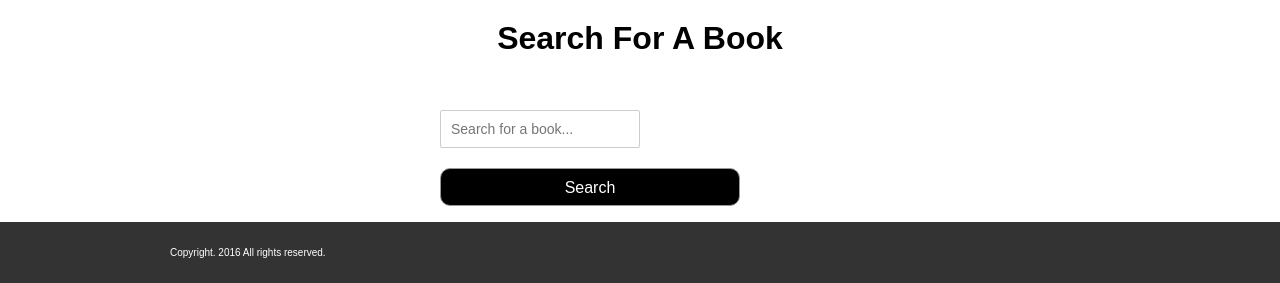
After one commit to GabrielGrimberg/Library-Website, a PHP site: page /Search.php in a window 1280 px wide. The commit adds this page. Shown: the part 559-842 px from the top of the page. Run offline with PHP 8.4, Linux system fonts and the light colour scheme.

Commit message:
Search Page Added, Search Field Added Too

```diff
--- a/Website Code/Main-Style.css
+++ b/Website Code/Main-Style.css
@@ -332,7 +332,6 @@ input[type='Submit']:hover
 }
 
 /* PHP for Logged Out */
-
 .backgroundfix5
 {
 	background: url(http://wall-papers.info/images/nice-background-pic/nice-background-pic-6.jpg) no-repeat center center;
@@ -382,3 +381,11 @@ input[type='Submit']:hover
 	padding: 0 50px;
 	margin-bottom: 40px;
 }
+
+/* PHP/HTML for Search Page */
+.backgroundfix6
+{
+	background: url(https://media.npr.org/assets/img/2015/12/04/best-books-2015_wide-18ea71bcef7792d9fd6ea5183846999a06b17eee.jpg?s=1400) no-repeat center center;
+	background-size: cover;
+	height: 500px;
+}
--- /dev/null
+++ b/Website Code/Search.php
@@ -0,0 +1,71 @@
+<!--Web Development 2 Assingment-->
+<!--Author: Gabriel Grimberg.-->
+<!--Website: Library Website-->
+<!--Page: Search-->
+
+<!DOCTYPE html>
+<html>
+	<head>
+	<meta charset="utf-8">
+	    <!--Linking to CSS-->
+		<link type="text/css" rel="stylesheet" href="Main-Style.css"/>
+		<title>Search</title>
+	</head>
+
+<body>
+
+	<div div class="header">
+		<div class="container">
+
+	<!--Creating the Navigator-->
+			<div id="menu">
+			<ul class="nav">
+				<li><a href="Main-Page.html">Welcome</a></li>
+				<li><a href="Search.php">Search</a></li>
+				<li><a href="Register.php">Register</a></li>
+				<li><a href="Login.php">Log In</a></li>
+				<li><a href="LogoutButton.php">Log Out</a></li>
+			</ul>
+			</div>
+		</div>
+	</div>
+
+	<div class="backgroundfix6">
+		<div class="container">
+			<div class="main">
+				<h1>Search</h1>
+				<p class="btn-primary">Search for a book in the library, you may wish to reserve it if avaliable.</p>
+			</div>
+		</div>
+	</div>
+
+	<!-- PHP to go here -->
+	<?php
+
+		//Starting the season.
+		//session_start();
+
+		//Connection to database.
+		require('DatabaseConnect.php');
+
+
+	?>
+
+	<!-- HTML Search Below This -->
+	<div class="form">
+	<h1 class="loginheader">Search For A Book</h1>
+		<form action="" method="post" name="search">
+			<input type="text" name="Search" placeholder="Search for a book..." required />
+			<input type="submit" name="submit" value="Search" />
+		</form>
+
+    <!--Start of footer-->
+	<div class="clearfix"></div>
+	<div  class="footer">
+		<div class="container">
+			<p>Copyright. 2016 All rights reserved.</p>
+		</div>
+	</div>
+
+</body>
+</html>
```
Also changed, not shown: Database/Database.sql (+8 -8 lines).
